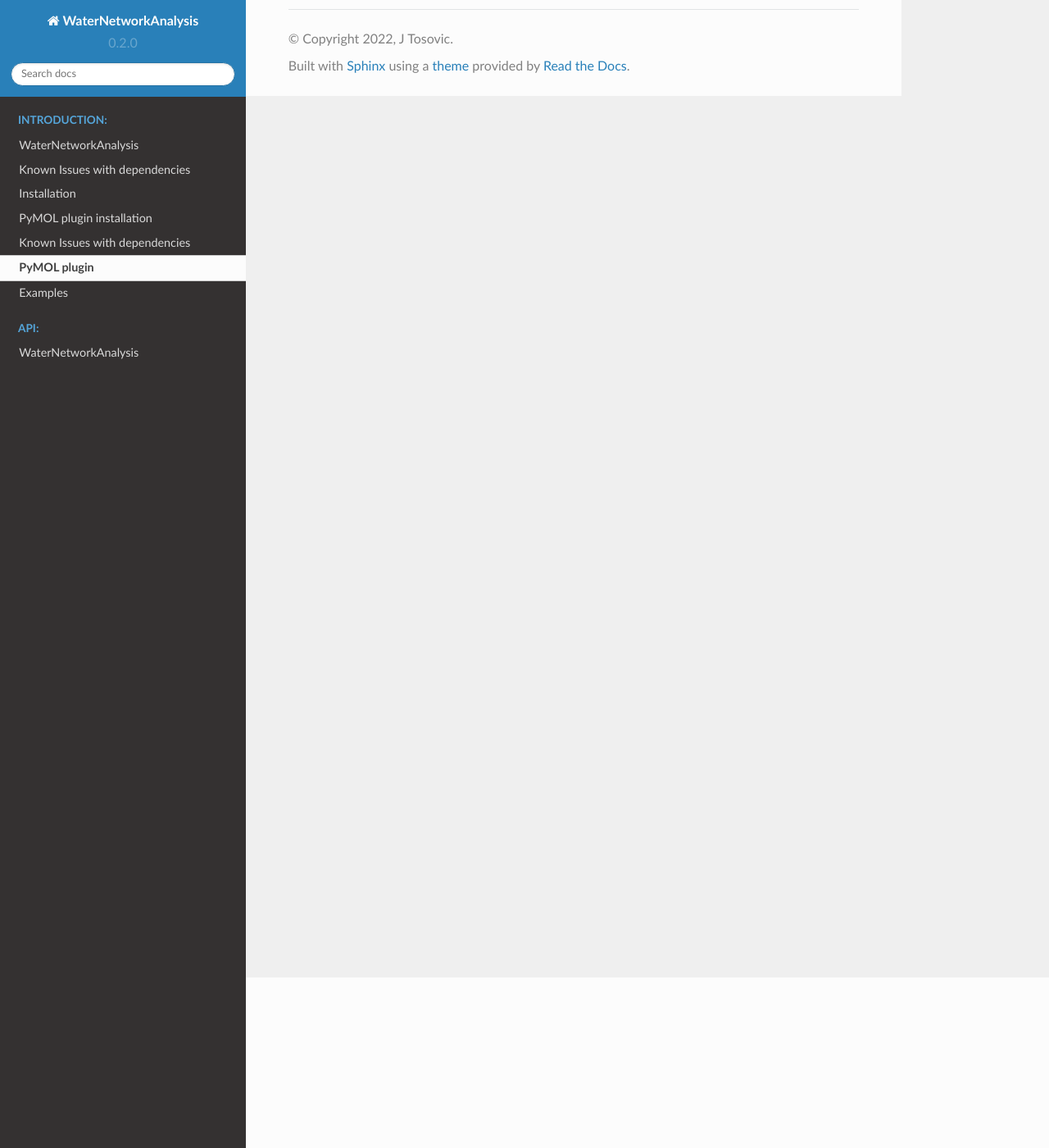
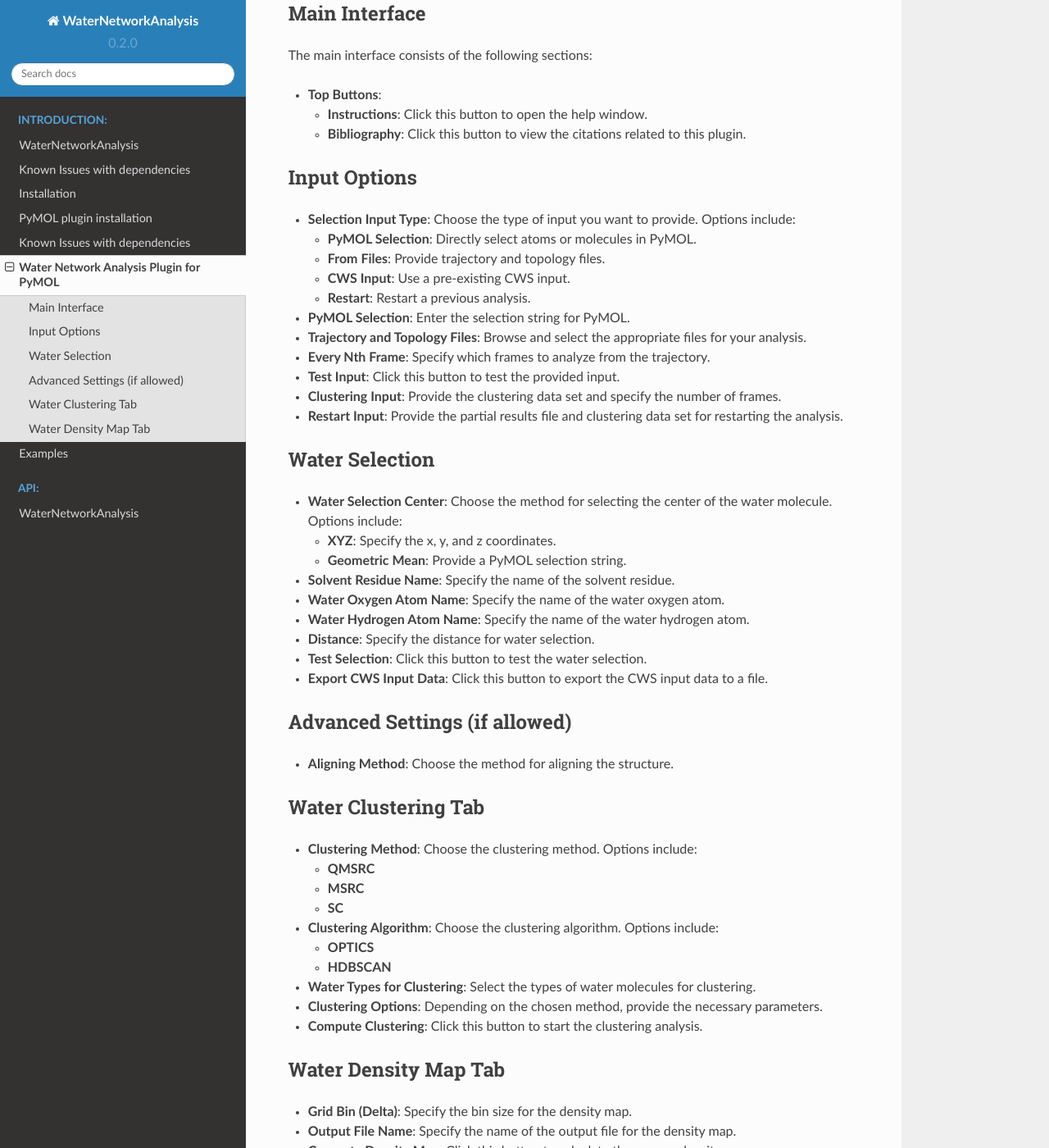
Before and after one commit to JecaTosovic/WaterNetworkAnalysis, a Sphinx documentation site: the page built from docs/source/PyMOLplugin.rst, in a window 1280 px wide and 1400 px high, scrolled down 208 px. Shown: the whole window at 82% size. Built offline with Sphinx 7.4.7 and the Read the Docs theme 2.0.0, drawn with Linux system fonts in a browser that asks for light colours; some of the changed text lies outside the part shown.

Commit message:
add first version of instructions for plugin

```diff
--- a/docs/source/PyMOLplugin.rst
+++ b/docs/source/PyMOLplugin.rst
@@ -1,2 +1,92 @@
-PyMOL plugin
-============
+Water Network Analysis Plugin for PyMOL
+=======================================
+
+This plugin provides tools for analyzing water networks in molecular structures.
+
+Main Interface
+--------------
+
+The main interface consists of the following sections:
+
+- **Top Buttons**:
+
+  - **Instructions**: Click this button to open the help window.
+  - **Bibliography**: Click this button to view the citations related to this plugin.
+
+Input Options
+-------------
+
+- **Selection Input Type**: Choose the type of input you want to provide. Options include:
+
+  - **PyMOL Selection**: Directly select atoms or molecules in PyMOL.
+  - **From Files**: Provide trajectory and topology files.
+  - **CWS Input**: Use a pre-existing CWS input.
+  - **Restart**: Restart a previous analysis.
+
+- **PyMOL Selection**: Enter the selection string for PyMOL.
+
+- **Trajectory and Topology Files**: Browse and select the appropriate files for your analysis.
+
+- **Every Nth Frame**: Specify which frames to analyze from the trajectory.
+
+- **Test Input**: Click this button to test the provided input.
+
+- **Clustering Input**: Provide the clustering data set and specify the number of frames.
+
+- **Restart Input**: Provide the partial results file and clustering data set for restarting the analysis.
+
+Water Selection
+---------------
+
+- **Water Selection Center**: Choose the method for selecting the center of the water molecule. Options include:
+
+  - **XYZ**: Specify the x, y, and z coordinates.
+  - **Geometric Mean**: Provide a PyMOL selection string.
+
+- **Solvent Residue Name**: Specify the name of the solvent residue.
+
+- **Water Oxygen Atom Name**: Specify the name of the water oxygen atom.
+
+- **Water Hydrogen Atom Name**: Specify the name of the water hydrogen atom.
+
+- **Distance**: Specify the distance for water selection.
+
+- **Test Selection**: Click this button to test the water selection.
+
+- **Export CWS Input Data**: Click this button to export the CWS input data to a file.
+
+Advanced Settings (if allowed)
+------------------------------
+
+- **Aligning Method**: Choose the method for aligning the structure.
+
+Water Clustering Tab
+--------------------
+
+- **Clustering Method**: Choose the clustering method. Options include:
+
+  - **QMSRC**
+  - **MSRC**
+  - **SC**
+
+- **Clustering Algorithm**: Choose the clustering algorithm. Options include:
+
+  - **OPTICS**
+  - **HDBSCAN**
+
+- **Water Types for Clustering**: Select the types of water molecules for clustering.
+
+- **Clustering Options**: Depending on the chosen method, provide the necessary parameters.
+
+- **Compute Clustering**: Click this button to start the clustering analysis.
+
+Water Density Map Tab
+---------------------
+
+- **Grid Bin (Delta)**: Specify the bin size for the density map.
+
+- **Output File Name**: Specify the name of the output file for the density map.
+
+- **Compute Density Map**: Click this button to calculate the oxygen density map.
+
+- **Isomesh Value Slider**: Adjust the slider to change the isomesh value for the density map.
```
